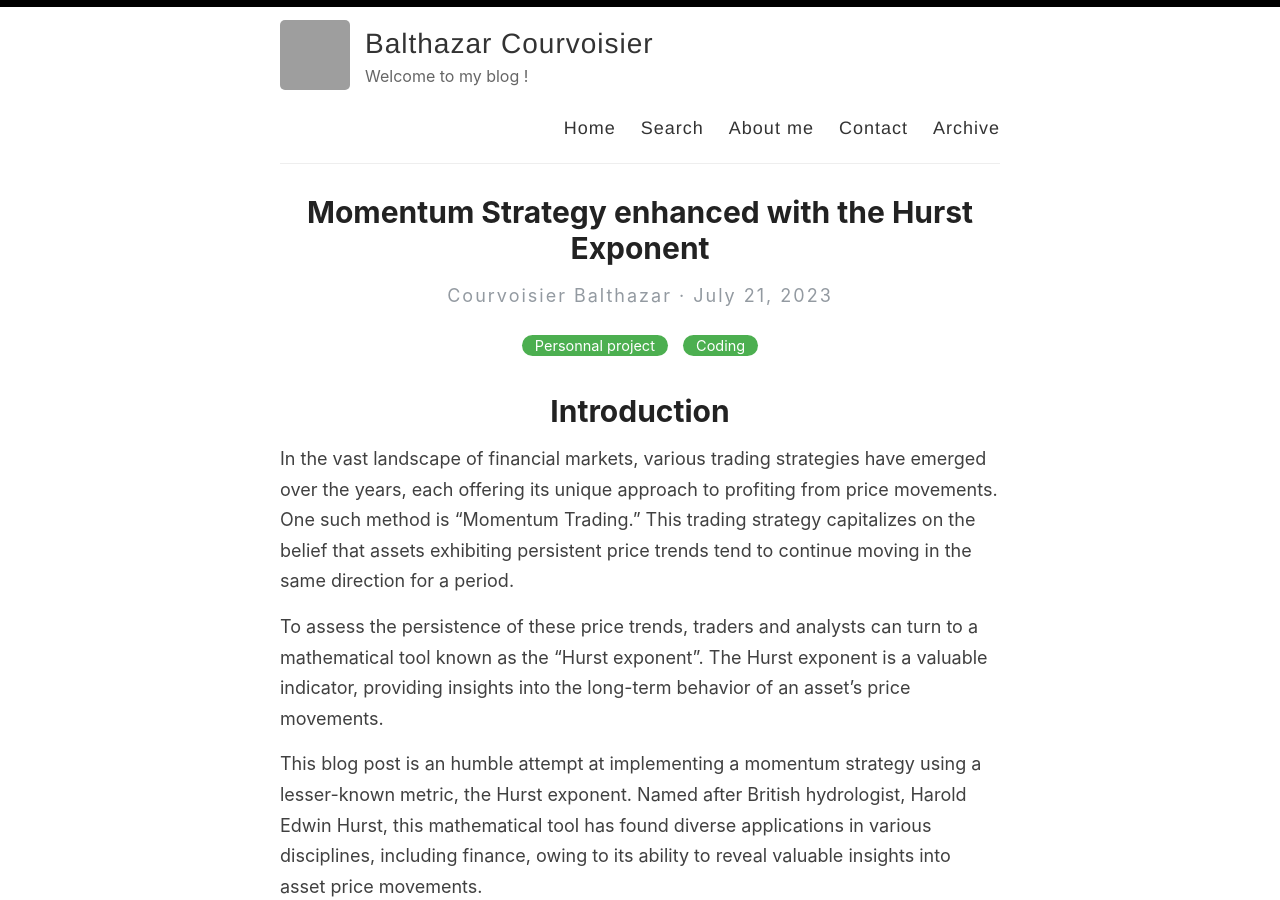
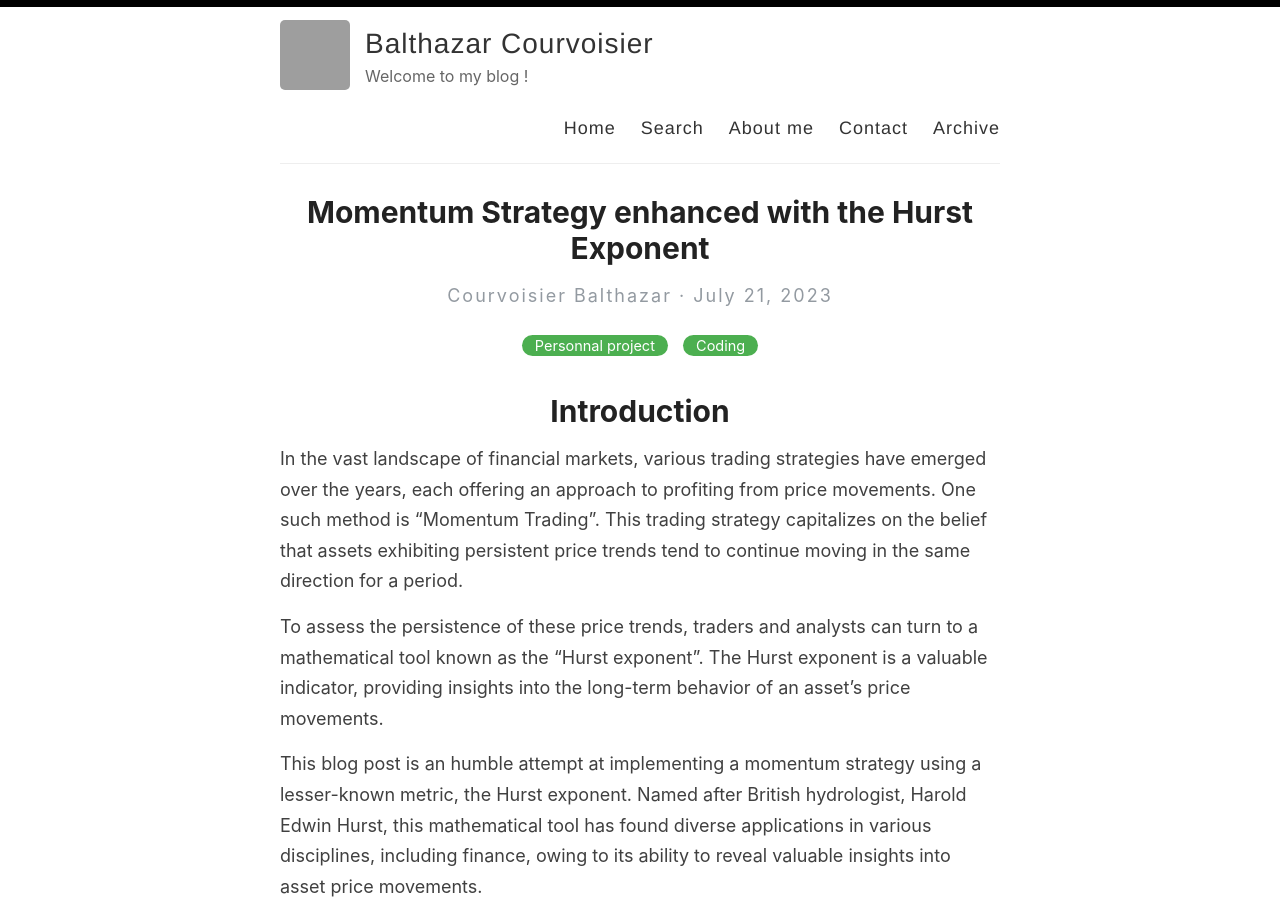
Before and after one commit to Zaltarba/blog, a Jekyll site: the page built from _posts/2023-07-21-MomentumTrading.md, in a window 1280 px wide and 900 px high. Built offline with Jekyll 4.4.1, drawn with Linux system fonts in a browser that asks for light colours.

Commit message:
Update 2023-07-21-MomentumTrading.md

```diff
--- a/_posts/2023-07-21-MomentumTrading.md
+++ b/_posts/2023-07-21-MomentumTrading.md
@@ -7,7 +7,7 @@
 
 # Introduction
 
-In the vast landscape of financial markets, various trading strategies have emerged over the years, each offering its unique approach to profiting from price movements. One such method is "Momentum Trading." This trading strategy capitalizes on the belief that assets exhibiting persistent price trends tend to continue moving in the same direction for a period.
+In the vast landscape of financial markets, various trading strategies have emerged over the years, each offering an approach to profiting from price movements. One such method is "Momentum Trading". This trading strategy capitalizes on the belief that assets exhibiting persistent price trends tend to continue moving in the same direction for a period.
 
 To assess the persistence of these price trends, traders and analysts can turn to a mathematical tool known as the "Hurst exponent". The Hurst exponent is a valuable indicator, providing insights into the long-term behavior of an asset's price movements.
 
```
